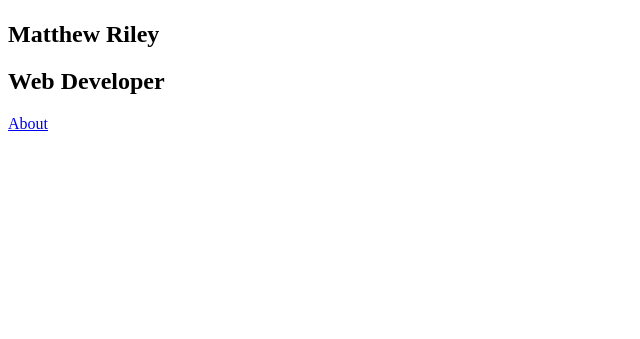
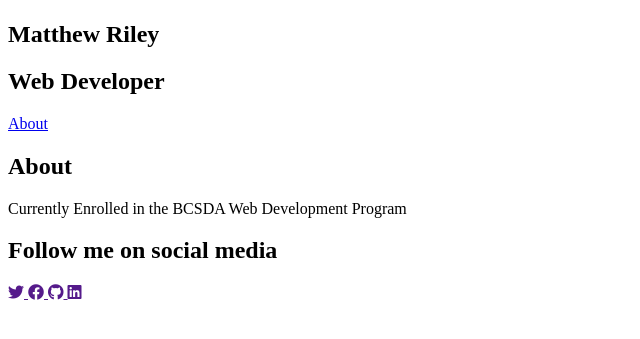
Before and after one commit to CodyCrawford1/videobackground, a plain HTML site: page index.html in a window 1280 px wide. Shown: the part 161-500 px from the top of the page, without its empty margins (0-640 px from the left). Drawn offline with Linux system fonts and the light colour scheme.

Commit message:
Built out html for About section. Initial version of html file complete.

```diff
--- a/index.html
+++ b/index.html
@@ -27,5 +27,25 @@
             <a href="#about" id="click">About</a>
         </div>
     </section>
+
+<section id="about">
+    <h1>About</h1>
+    <p>Currently Enrolled in the BCSDA Web Development Program</p>
+    <h2>Follow me on social media</h2>
+    <div>
+        <a href="">
+            <i class="fab fa-twitter"></i>
+          </a>
+          <a href="">
+            <i class="fab fa-facebook"></i>
+          </a>
+          <a href="">
+            <i class="fab fa-github"></i>
+          </a>
+          <a href="">
+            <i class="fab fa-linkedin"></i>
+          </a>
+    </div>
+</section>
 </body>
 </html>
```
